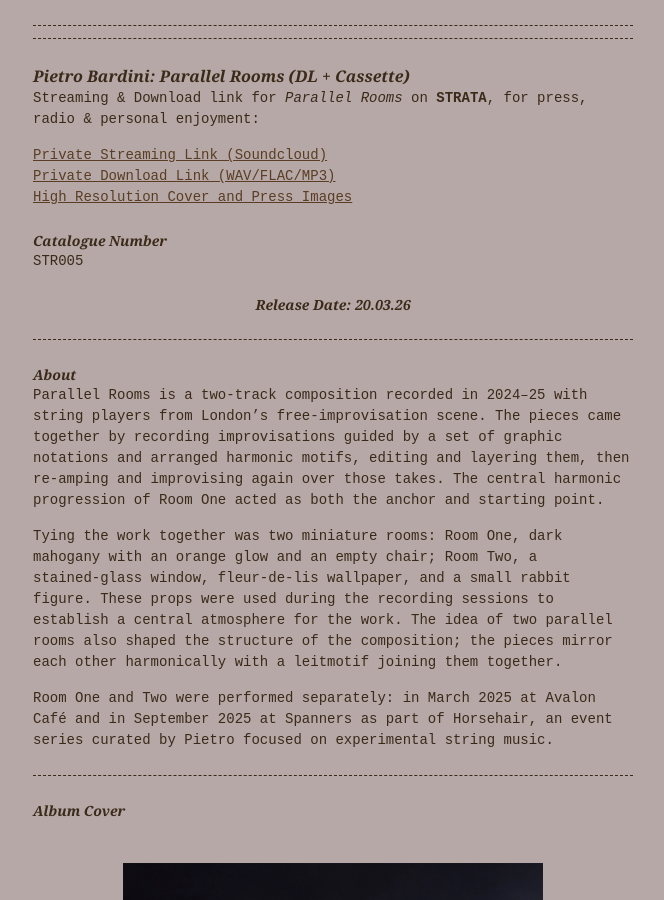
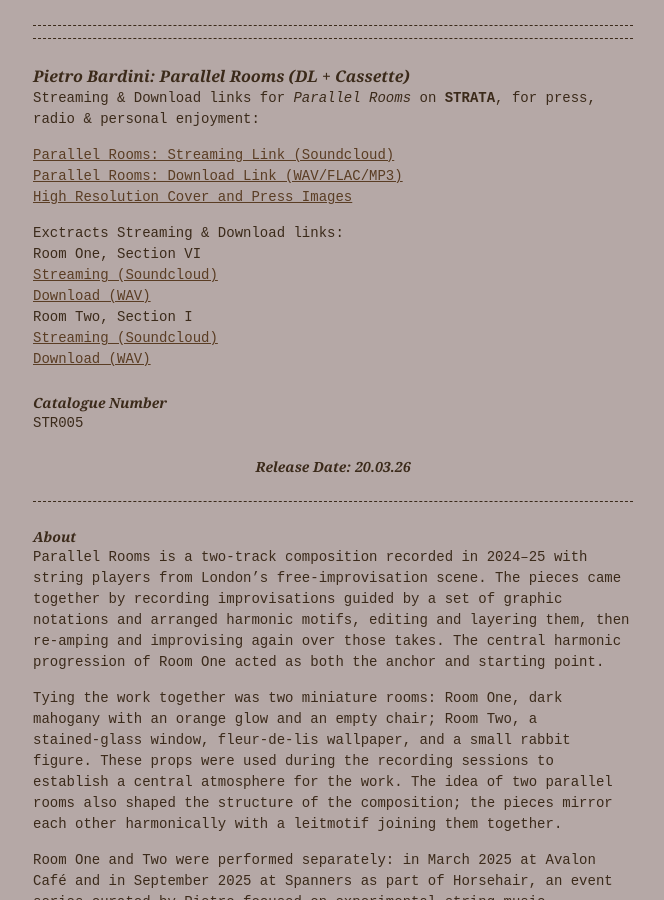
Before and after one commit to StrataEdition/Parallel-Rooms-EPK, a Jekyll site: the page built from index.md, in a window 1280 px wide and 900 px high. Shown: the whole window, without its empty margins (307-971 px from the left). Built offline with Jekyll 4.4.1, drawn with Linux system fonts in a browser that asks for light colours.

Commit message:
Revise links for 'Parallel Rooms' and add extracts
Updated streaming and download links for 'Parallel Rooms' and added extracts links.

```diff
--- a/index.md
+++ b/index.md
@@ -6,11 +6,20 @@ layout: home
 
 # Pietro Bardini: Parallel Rooms (DL + Cassette)
 
-Streaming & Download link for *Parallel Rooms* on **STRATA**, for press, radio & personal enjoyment:
+Streaming & Download links for *Parallel Rooms* on **STRATA**, for press, radio & personal enjoyment:
 
-[Private Streaming Link (Soundcloud)](https://on.soundcloud.com/H50E7WqAVwi2LTlcQp)
-[Private Download Link (WAV/FLAC/MP3)](https://drive.google.com/drive/folders/15klp8l0k-TZLjLUShbI602ow3husWpFv?usp=sharing)
+[Parallel Rooms: Streaming Link (Soundcloud)](https://on.soundcloud.com/H50E7WqAVwi2LTlcQp)
+[Parallel Rooms: Download Link (WAV/FLAC/MP3)](https://drive.google.com/drive/folders/15klp8l0k-TZLjLUShbI602ow3husWpFv?usp=sharing)
 [High Resolution Cover and Press Images](https://drive.google.com/drive/folders/1ivVso4xzNYkMibSBkzIoAC6bd3-ZfS_8?usp=sharing)
+
+Exctracts Streaming & Download links:
+Room One, Section VI
+[Streaming (Soundcloud)](https://on.soundcloud.com/eQAQo9IR0W7old0RIZ)
+[Download (WAV)](https://drive.google.com/drive/folders/1VC4XlvpI9jY1xgCPXA4gmI0_Dj_7ZOb4?usp=drive_link)
+Room Two, Section I
+[Streaming (Soundcloud)](https://on.soundcloud.com/ZBKrxOvVLAud3ZDwip)
+[Download (WAV)](https://drive.google.com/drive/folders/1TPmZCWGLY95vnpIYy_N5lfOnPsFiAsIj?usp=sharing)
+
 
 ## Catalogue Number
 STR005
```
